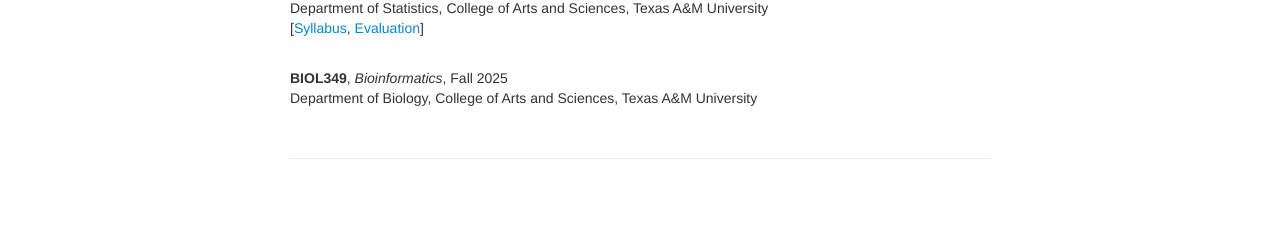
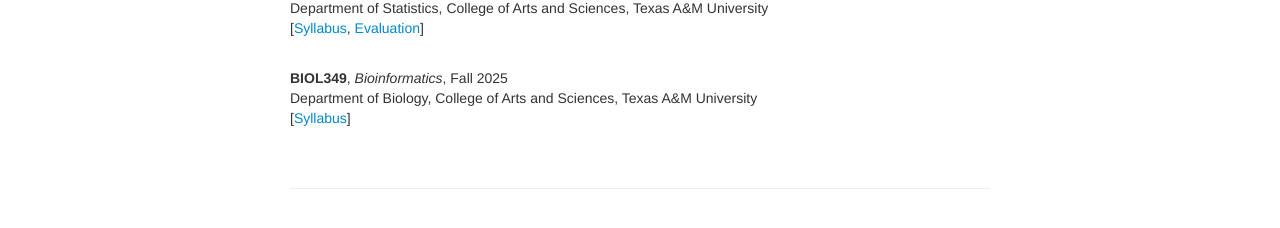
Before and after one commit to yuchaojiang/yuchaojiang.github.io, a Jekyll site: the page built from pages/teaching.md, in a window 1280 px wide. Shown: the part 464-692 px from the top of the page. Built offline with Jekyll 4.4.1, drawn with Linux system fonts in a browser that asks for light colours.

Commit message:
Update teaching.md

```diff
--- a/pages/teaching.md
+++ b/pages/teaching.md
@@ -30,11 +30,13 @@ Curriculum in Bioinformatics and Computational Biology, School of Medicine, UNC
 <div class="cv">
   <b>STAT446/646</b>, <i>Statistical Bioinformatics</i>, Spring 2024, Spring 2025 <br/>
 Department of Statistics, College of Arts and Sciences, Texas A&M University <br/>
-[<a href="https://www.dropbox.com/scl/fi/zg7h9bpu035uhy9g46cj2/syllabus.pdf?rlkey=5eoa6ahsa3kg26w0vhzzvk3ot&dl=0" title="Syllabus">Syllabus</a>,
+[<a href="https://www.dropbox.com/scl/fi/wo3gwxhy22jckzn9tsy85/syllabus_Spring_2025.pdf?rlkey=omfqsvmcwc79elowa9e6fprd6&st=12qugjn2&dl=0" title="Syllabus">Syllabus</a>,
 	<a href="https://www.dropbox.com/scl/fi/xms8m6267witracs4crjd/evaluation.pdf?rlkey=cysvylhls37a9qrs116saw86s&st=p0tcjl0u&dl=0" title="Evaluation">Evaluation</a>]
 </div>
 <br/>
 <div class="cv">
   <b>BIOL349</b>, <i>Bioinformatics</i>, Fall 2025 <br/>
 Department of Biology, College of Arts and Sciences, Texas A&M University <br/>
+[<a href="https://www.dropbox.com/scl/fi/p1pre6vhyhnfu5nbb24jt/BIOL349_Bioinformatics_syllabus_Yuchao_Jiang.pdf?rlkey=wgi4xgkuiyp1i5hkv0kz9u1nx&st=exawnntt&dl=0" title="Syllabus">Syllabus</a>]
+</div>
 <br/>
```
